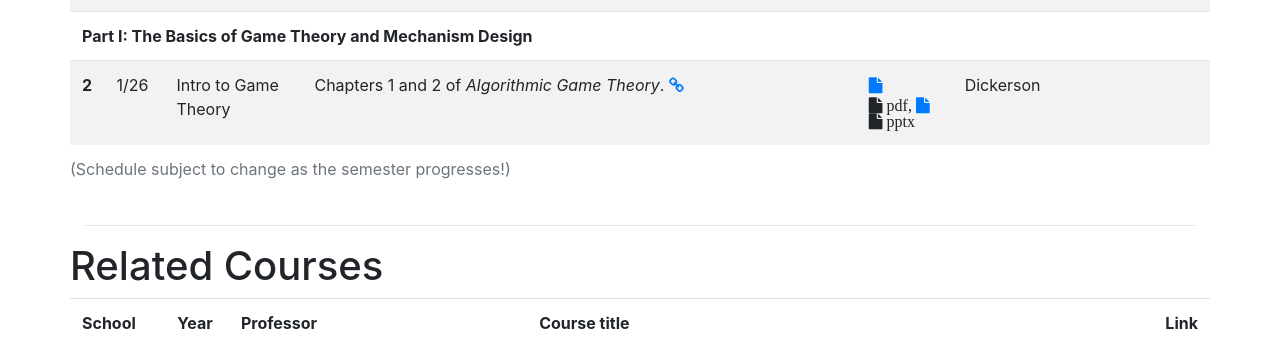
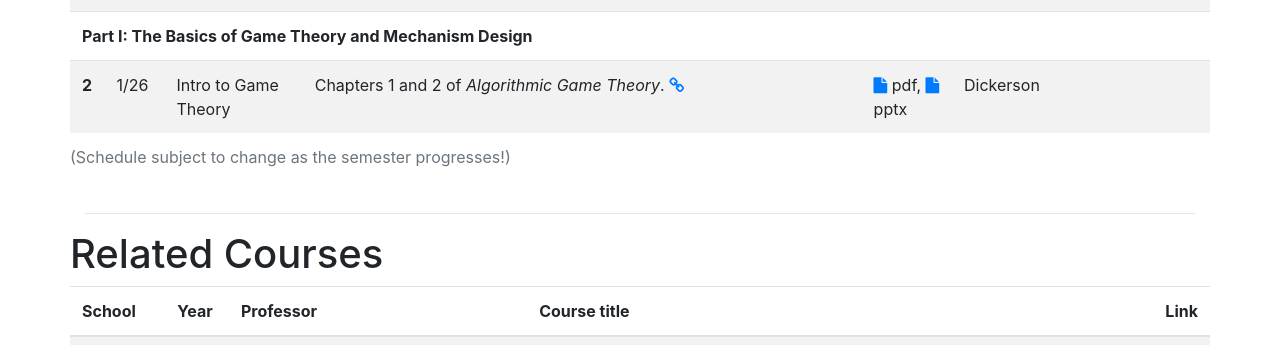
Before and after one commit to mech-design/mech-design.github.io, a plain HTML site: page index.html in a window 1280 px wide. Shown: the part 2445-2790 px from the top of the page. Drawn offline with nearby package versions, Linux system fonts and the light colour scheme; a web font is replaced by a local one.

Commit message:
Lecture 02 draft slides

```diff
--- a/index.html
+++ b/index.html
@@ -199,7 +199,7 @@
                         <td>1/26</td>
                         <td>Intro to Game Theory</td>
                         <td>Chapters 1 and 2 of <em>Algorithmic Game Theory</em>.  <a href="files/algorithmic-game-theory.pdf"><i class="fa fa-link" aria-hidden="true"></span></a></td>
-                        <td><a href="lecs/cmsc498t_s2022_lec02+03_dickerson.pdf"><i class="fa fa-file" aria-hidden="true"></span></a> pdf, <a href="lecs/cmsc498t_s2022_lec02+03_dickerson.pptx"><i class="fa fa-file" aria-hidden="true"></span></a> pptx</td>
+                        <td><a href="lecs/cmsc498t_s2022_lec02+03_dickerson.pdf"><i class="fa fa-file" aria-hidden="true"></i></a> pdf, <a href="lecs/cmsc498t_s2022_lec02+03_dickerson.pptx"><i class="fa fa-file" aria-hidden="true"></i></a> pptx</td>
                         <td>Dickerson</td>
                         <td></td>
                         </tr>
```
Also changed, not shown: 1 other file.
